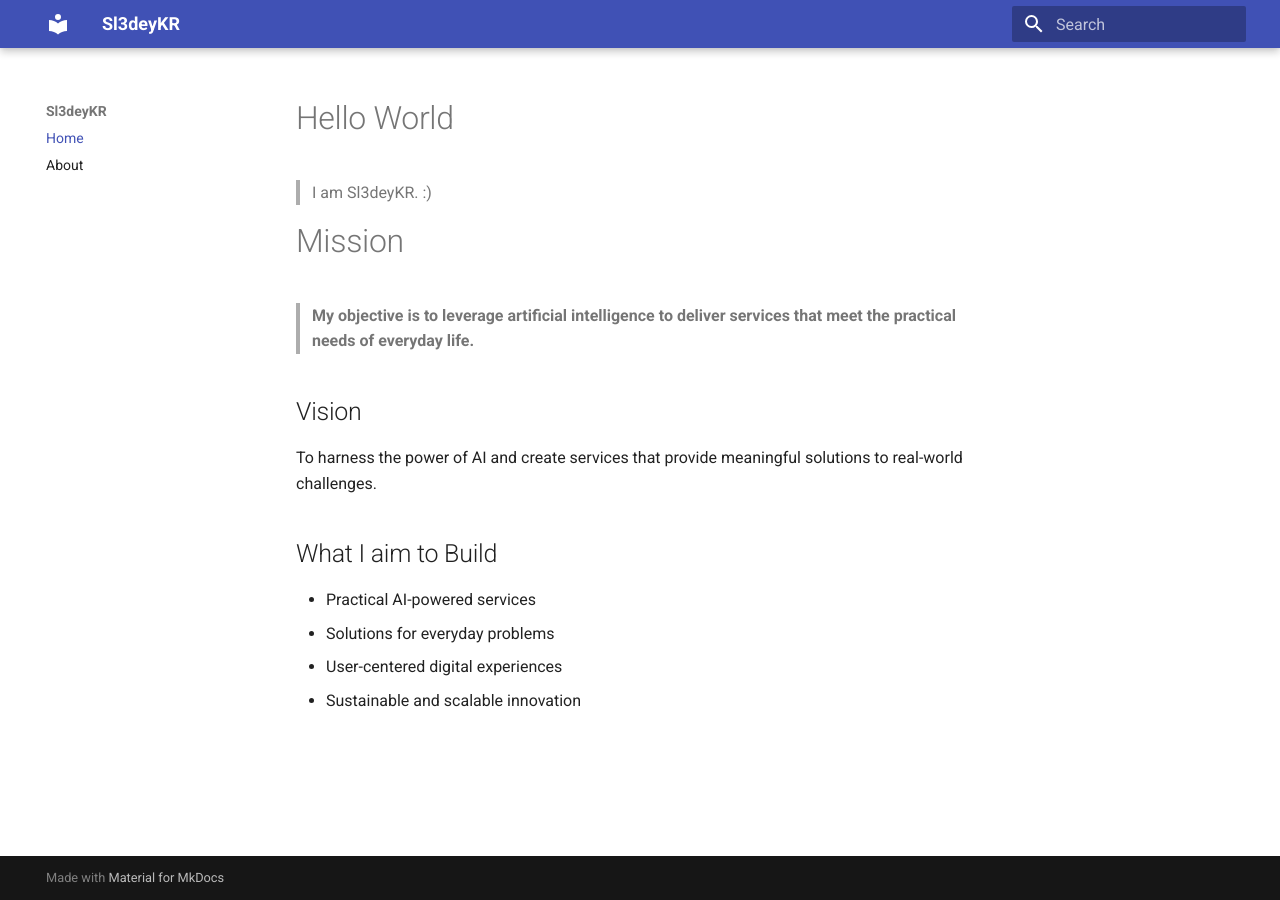
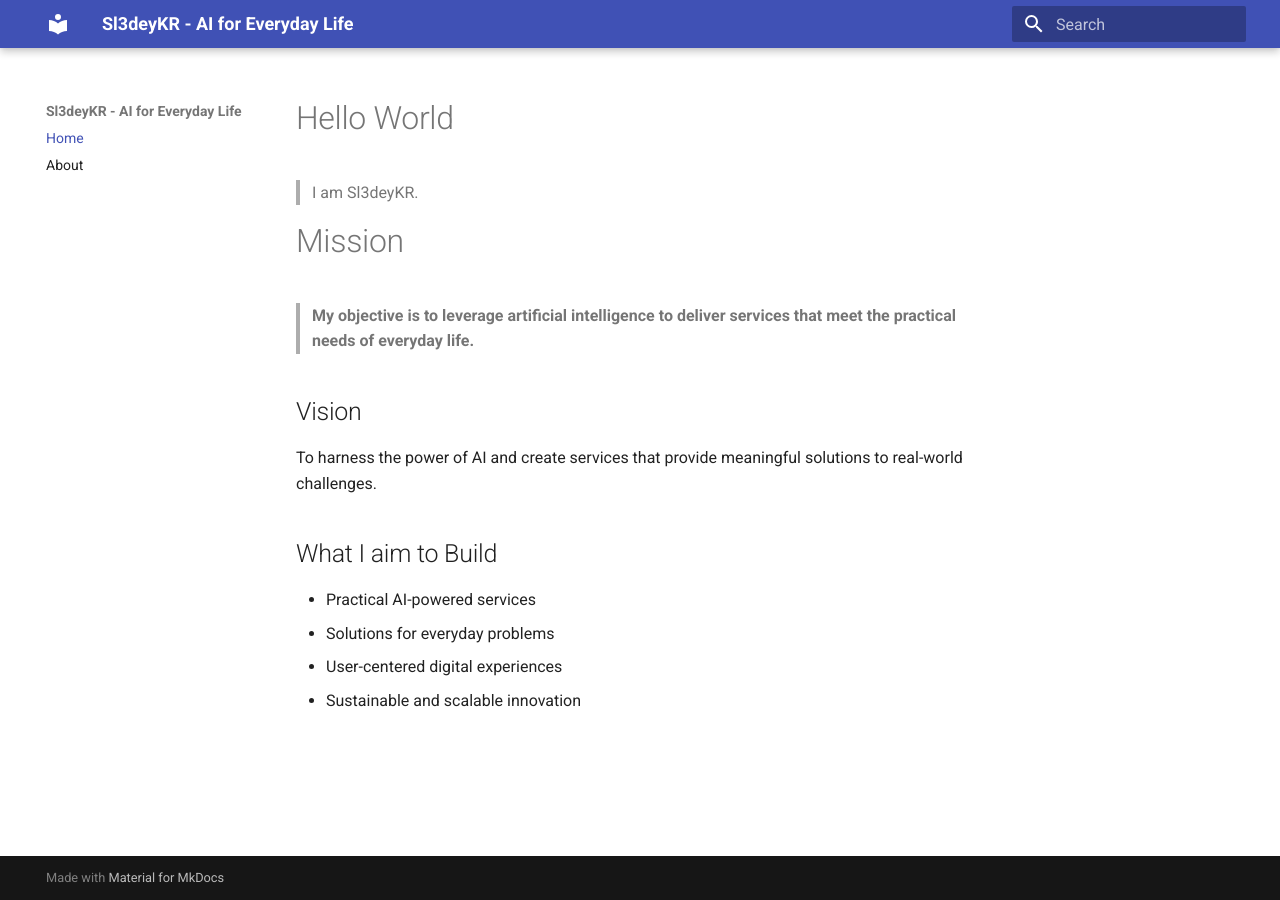
Before and after one commit to sl3deykr/sl3deykr.github.io, an MkDocs documentation site: the page built from docs/index.md, in a window 1280 px wide. Built offline with MkDocs 1.6.1 and Material for MkDocs 9.7.7, drawn with Linux system fonts in a browser that asks for light colours.

Commit message:
index mod

```diff
--- a/docs/index.md
+++ b/docs/index.md
@@ -1,11 +1,8 @@
 # Hello World
-
-> I am Sl3deyKR. :)
+> I am Sl3deyKR.
 
 # Mission
-
 > **My objective is to leverage artificial intelligence to deliver services that meet the practical needs of everyday life.**
-<br>
 
 ## Vision
 
--- a/mkdocs.yml
+++ b/mkdocs.yml
@@ -1,4 +1,4 @@
-site_name: Sl3deyKR
+site_name: Sl3deyKR - AI for Everyday Life
 
 nav:
   - Home: index.md
```
